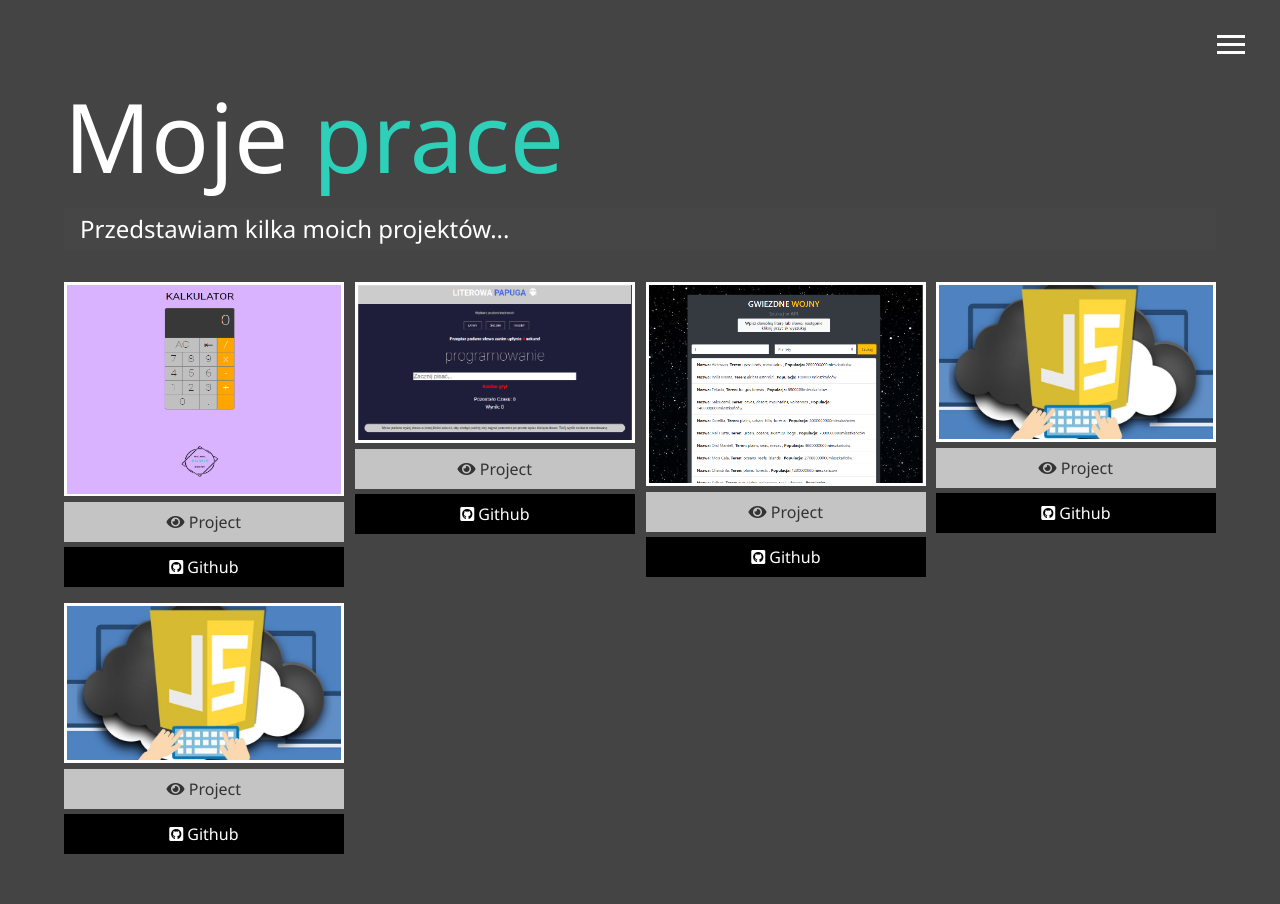
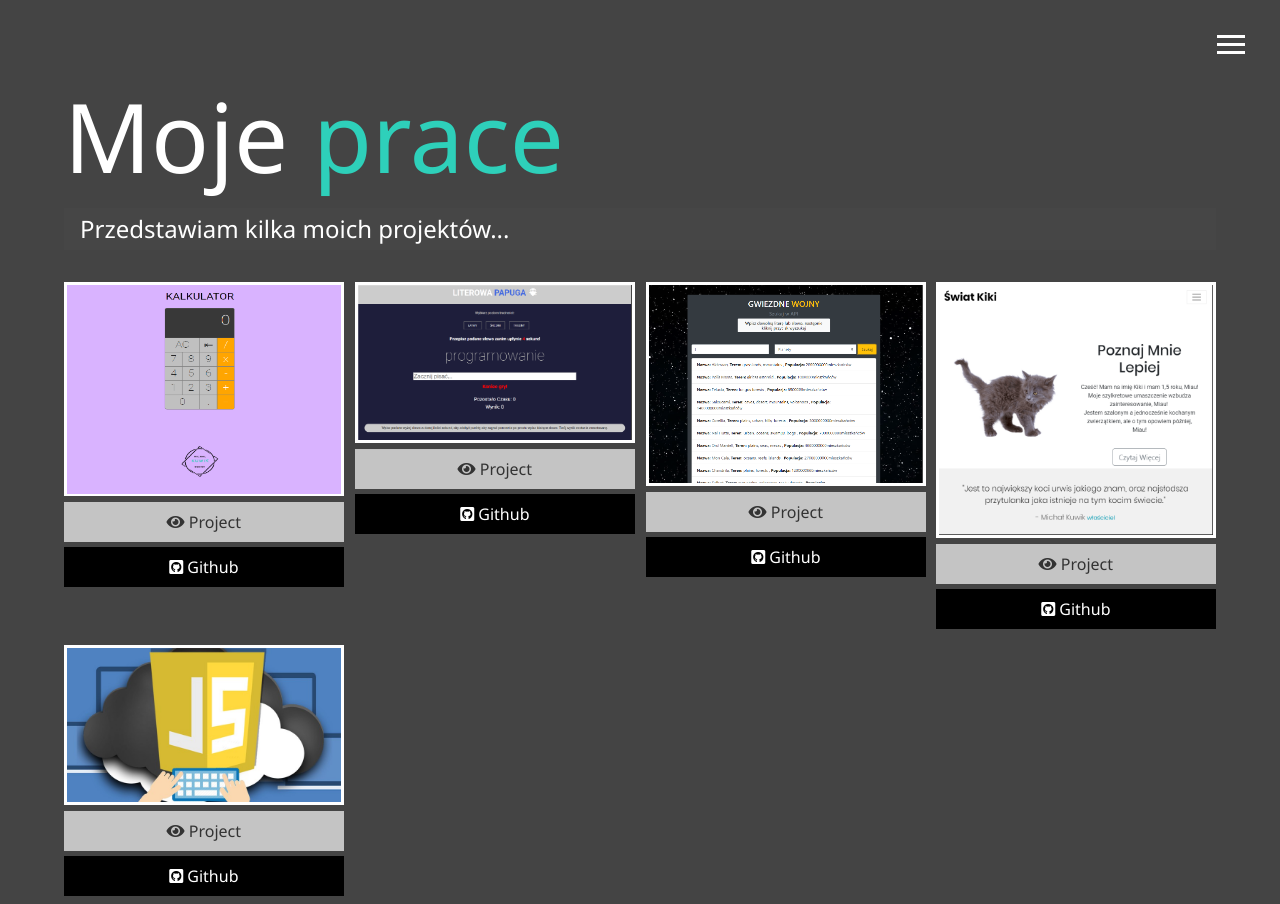
Before and after one commit to MichalKuwik/old-portfolio, a website: page dist/work.html in a window 1280 px wide. Shown: the top 904 px of the page. Drawn offline with nearby package versions, Linux system fonts and the light colour scheme.

Commit message:
conntect links <a> tags with github.add new project to work.html

```diff
--- a/dist/work.html
+++ b/dist/work.html
@@ -102,13 +102,13 @@
             </div>
 
             <div class="item" data-aos="zoom-in" data-aos-delay="500" data-aos-duration="1600">
-                <a href="#!">
-                    <img src="img/proj.jpg" alt="project">
+                <a href="https://michalkuwik.github.io/Bootstrap-page" target="_blank">
+                    <img src="img/kiki-page.png" alt="project">
                 </a>
-                <a href="#" class="btn-light">
+                <a href="https://michalkuwik.github.io/Bootstrap-page" class="btn-light" target="_blank">
                     <i class="fas fa-eye"></i> Project
                 </a>
-                <a href="#" class="btn-dark">
+                <a href="https://github.com/MichalKuwik/Bootstrap-page" class="btn-dark" target="_blank">
                     <i class="fab fa-github-square"></i> Github
                 </a>
             </div>
```
